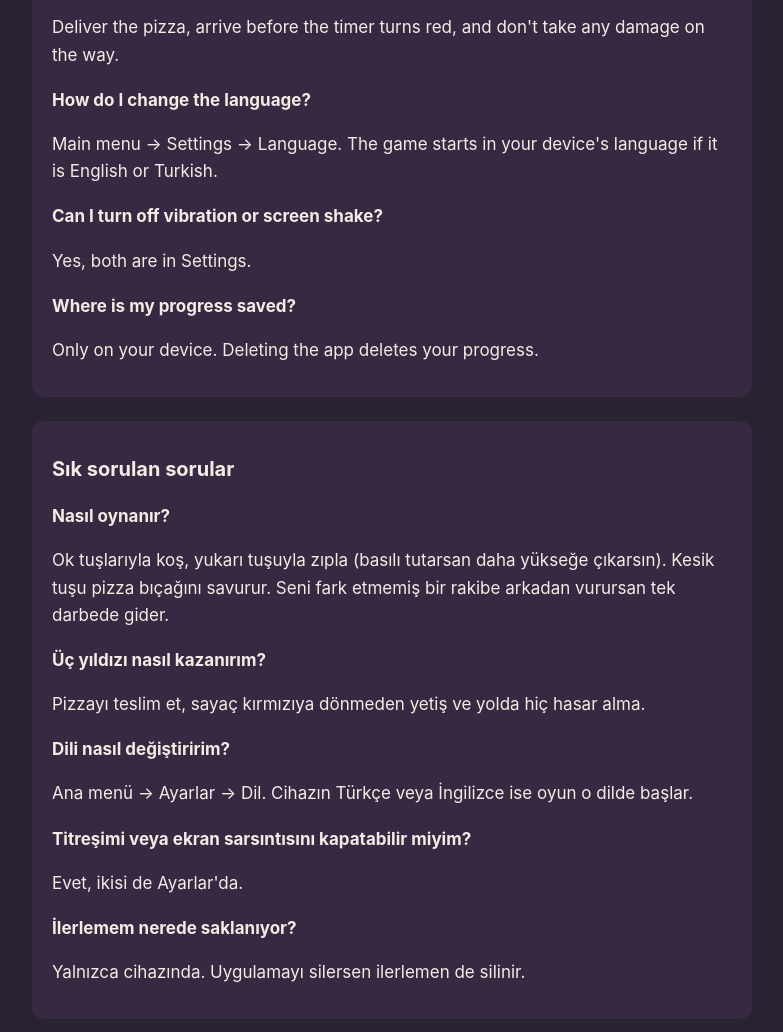
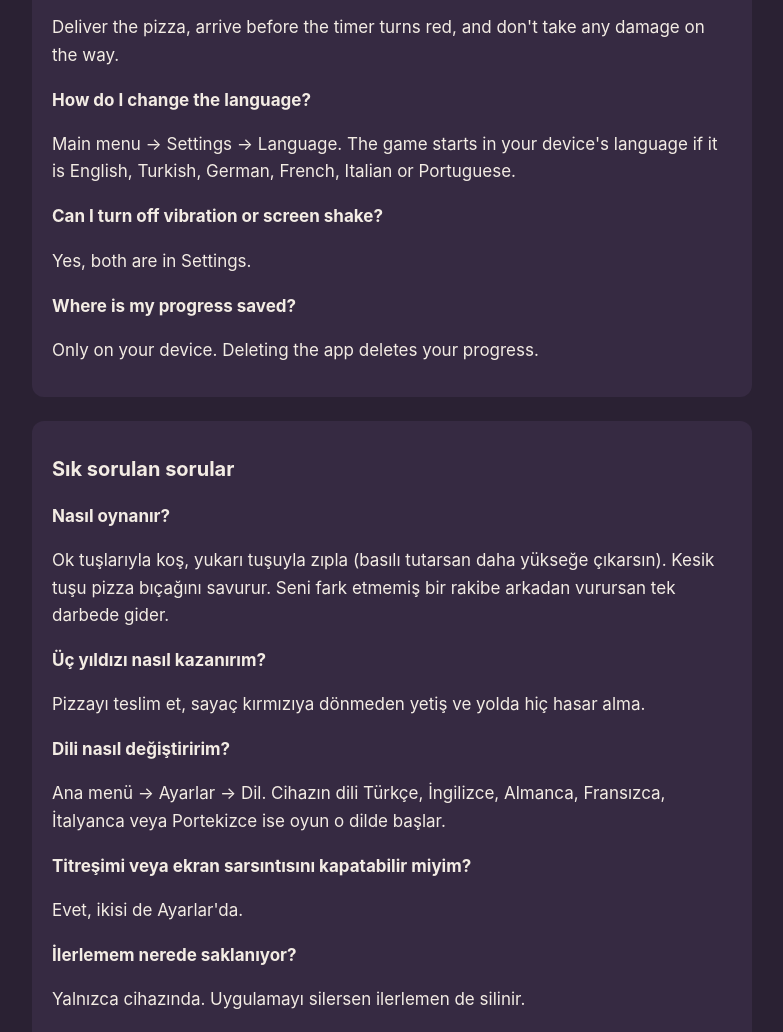
Before and after one commit to ugurcaneser/pizza-assassin-site, a plain HTML site: page support/index.html in a window 1280 px wide. Shown: the part 526-1558 px from the top of the page, without its empty margins (248-1031 px from the left). Drawn offline with Linux system fonts and the light colour scheme.

Commit message:
List all six languages on the support page

```diff
--- a/support/index.html
+++ b/support/index.html
@@ -21,7 +21,7 @@
     <h3>How do I earn three stars?</h3>
     <p>Deliver the pizza, arrive before the timer turns red, and don't take any damage on the way.</p>
     <h3>How do I change the language?</h3>
-    <p>Main menu → Settings → Language. The game starts in your device's language if it is English or Turkish.</p>
+    <p>Main menu → Settings → Language. The game starts in your device's language if it is English, Turkish, German, French, Italian or Portuguese.</p>
     <h3>Can I turn off vibration or screen shake?</h3>
     <p>Yes, both are in Settings.</p>
     <h3>Where is my progress saved?</h3>
@@ -35,7 +35,7 @@
     <h3>Üç yıldızı nasıl kazanırım?</h3>
     <p>Pizzayı teslim et, sayaç kırmızıya dönmeden yetiş ve yolda hiç hasar alma.</p>
     <h3>Dili nasıl değiştiririm?</h3>
-    <p>Ana menü → Ayarlar → Dil. Cihazın Türkçe veya İngilizce ise oyun o dilde başlar.</p>
+    <p>Ana menü → Ayarlar → Dil. Cihazın dili Türkçe, İngilizce, Almanca, Fransızca, İtalyanca veya Portekizce ise oyun o dilde başlar.</p>
     <h3>Titreşimi veya ekran sarsıntısını kapatabilir miyim?</h3>
     <p>Evet, ikisi de Ayarlar'da.</p>
     <h3>İlerlemem nerede saklanıyor?</h3>
```
